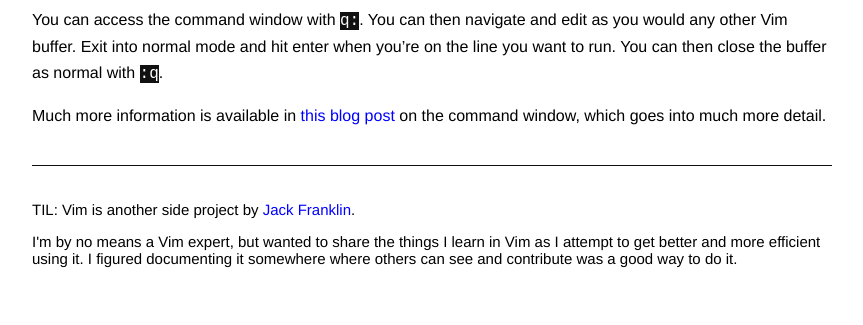
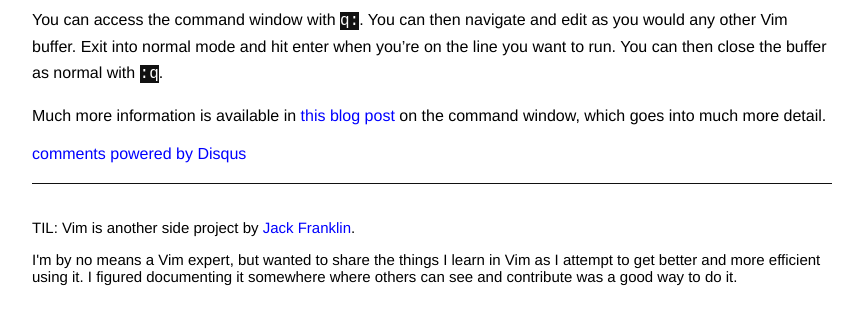
Before and after one commit to jackfranklin/tilvim, a Jekyll site: the page built from _posts/2013-04-24-command-window.md, in a window 1280 px wide, cut to the strip 324-649 px from the top of the page. Shown: the whole strip, without its empty margins (208-1071 px from the left). Built offline with Jekyll 4.4.1, drawn with Linux system fonts in a browser that asks for light colours; comment, search, counter and statistics services are not loaded; part of the change alters nothing that is shown.

Commit message:
add disqus commenting

```diff
--- a/_layouts/post.html
+++ b/_layouts/post.html
@@ -8,3 +8,18 @@ layout: default
 <div class="post-content">
   {{ content }}
 </div>
+
+<div id="disqus_thread"></div>
+  <script type="text/javascript">
+  /* * * CONFIGURATION VARIABLES: EDIT BEFORE PASTING INTO YOUR WEBPAGE * * */
+  var disqus_shortname = 'tilvim'; // required: replace example with your forum shortname
+
+  /* * * DON'T EDIT BELOW THIS LINE * * */
+  (function() {
+    var dsq = document.createElement('script'); dsq.type = 'text/javascript'; dsq.async = true;
+    dsq.src = '//' + disqus_shortname + '.disqus.com/embed.js';
+    (document.getElementsByTagName('head')[0] || document.getElementsByTagName('body')[0]).appendChild(dsq);
+  })();
+</script>
+<noscript>Please enable JavaScript to view the <a href="http://disqus.com/?ref_noscript">comments powered by Disqus.</a></noscript>
+<a href="http://disqus.com" class="dsq-brlink">comments powered by <span class="logo-disqus">Disqus</span></a>
```
